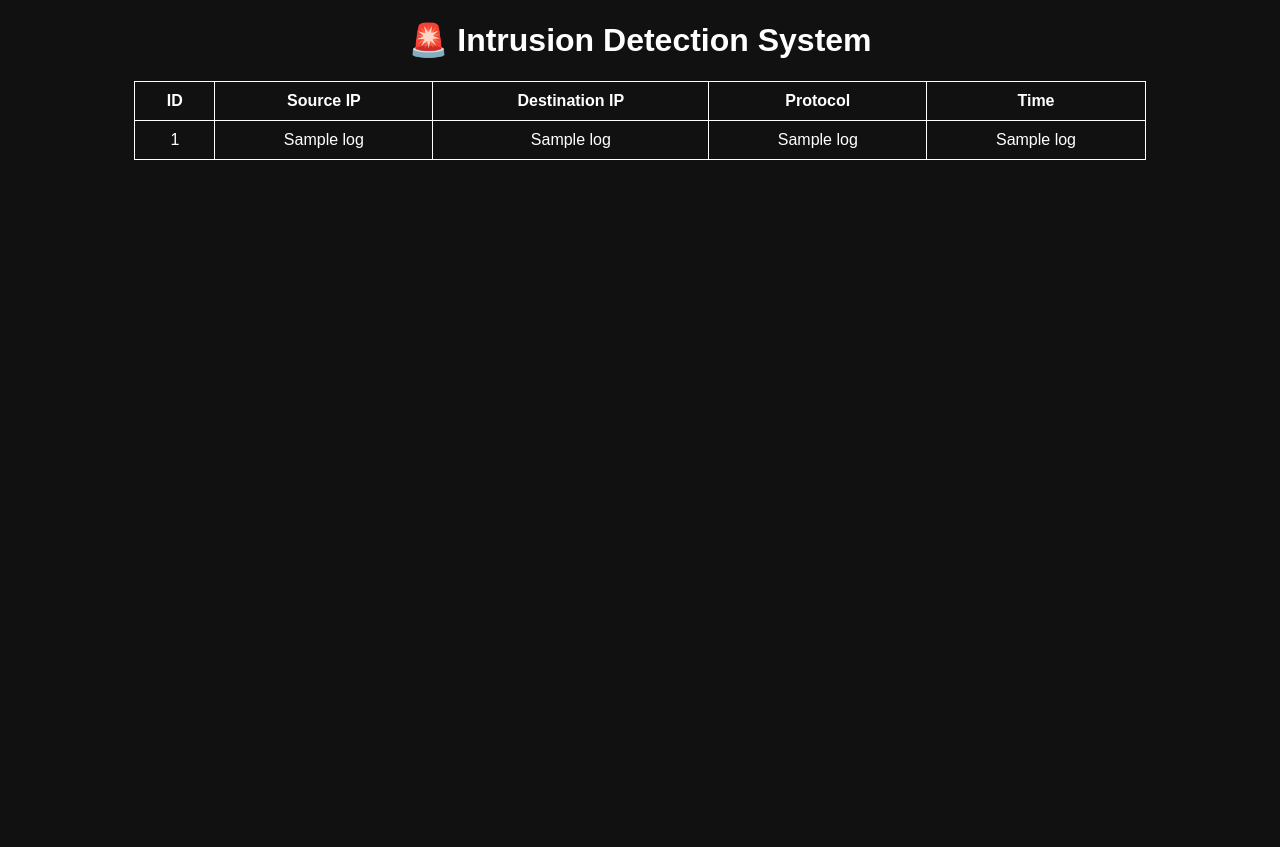
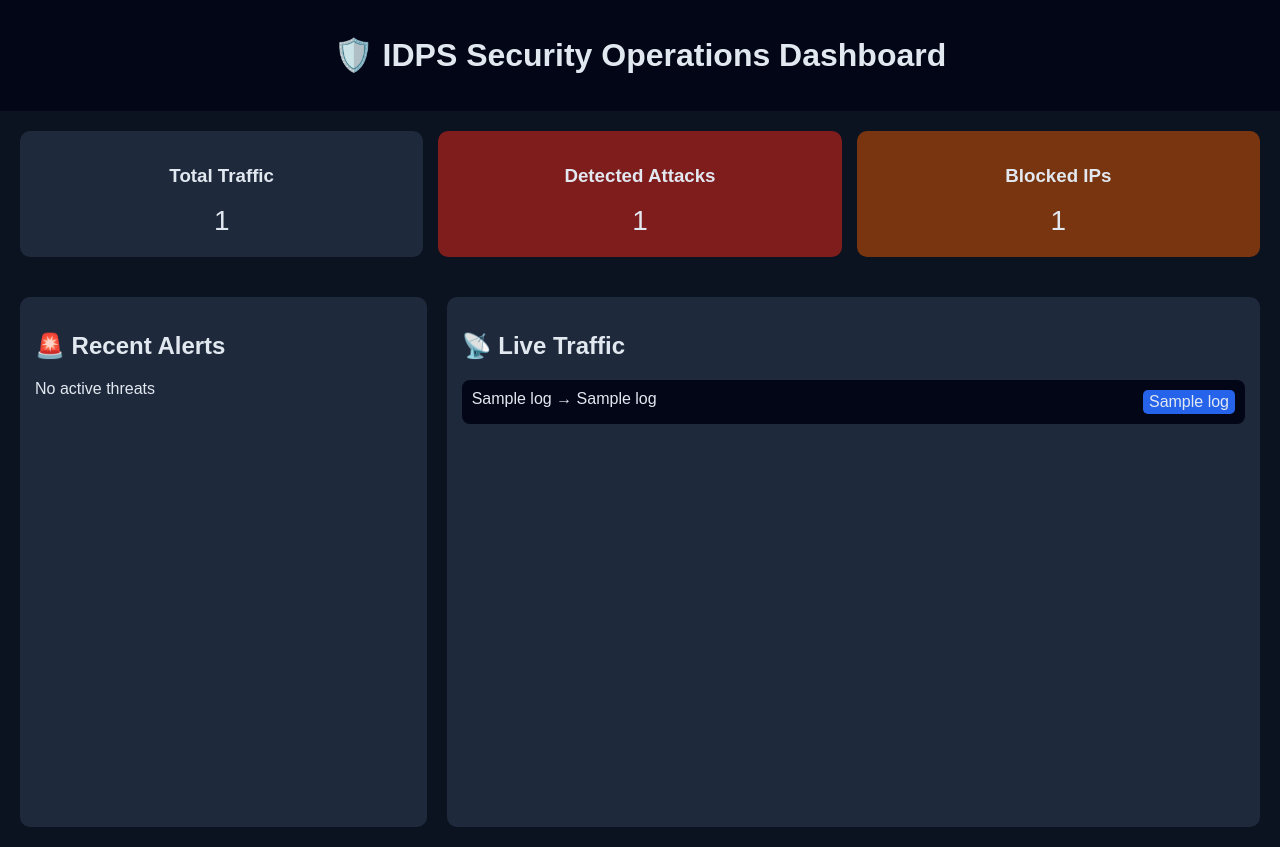
Before and after one commit to Vbhhacl/Smart-Intrusion-Detection-Prevention-System-IDPS-, a Flask app: template templates/index.html in a window 1280 px wide. Before the commit the page ends 160 px from the top, so only its background shows below. Run offline with Flask 3, Linux system fonts and the light colour scheme; the template is opened without the code that fills it: most values are stand-ins (such as "Sample title", 1, 10 or a date in 2020).

Commit message:
change in ui : converted table into sections

```diff
--- a/app.py
+++ b/app.py
@@ -1,6 +1,6 @@
 from flask import Flask, render_template
 from detection_engine import detect_attack
-from prevention_module import block_ip, alert_admin
+from prevention_module import block_ip, alert_admin, blocked_ips
 from database import get_logs, log_packet
 
 import threading
@@ -10,76 +10,56 @@ from datetime import datetime
 
 app = Flask(__name__)
 
-# -----------------------------
-# Dashboard Route
-# -----------------------------
 @app.route("/")
 def dashboard():
     logs = get_logs()
-    return render_template("index.html", logs=logs)
+
+    alerts = []
+    total_attacks = 0
+
+    for log in logs:
+        if "⚠" in log[3]:
+            alerts.append(log)
+            total_attacks += 1
+
+    return render_template(
+        "index.html",
+        logs=logs,
+        alerts=alerts[:10],
+        total_logs=len(logs),
+        total_attacks=total_attacks,
+        blocked_count=len(blocked_ips)
+    )
 
 
-# -----------------------------
-# Simulated Traffic Generator
-# -----------------------------
 def monitor():
-
-    print("Traffic monitoring started (simulation mode)...")
-
-    # Example IP pool
-    ips = [
-        "192.168.1.10",
-        "192.168.1.12",
-        "192.168.1.15",
-        "10.0.0.5",
-        "172.16.0.3"
-    ]
-
-    destinations = [
-        "192.168.1.1",
-        "192.168.1.2",
-        "192.168.1.3"
-    ]
-
-    protocols = [
-        "TCP",
-        "UDP",
-        "HTTP",
-        "HTTPS"
-    ]
+    ips = ["192.168.1.10","192.168.1.12","192.168.1.15","10.0.0.5","172.16.0.3"]
+    destinations = ["192.168.1.1","192.168.1.2","192.168.1.3"]
+    protocols = ["TCP","UDP","HTTP","HTTPS"]
 
     while True:
-
-        # Random traffic generation
         src_ip = random.choice(ips)
         dst_ip = random.choice(destinations)
-        protocol = random.choice(protocols)
+        base_protocol = random.choice(protocols)
         timestamp = datetime.now()
 
-        # Store packet log
-        log_packet(src_ip, dst_ip, protocol, timestamp)
-
-        # Detect attacks
         attack = detect_attack(src_ip)
 
         if attack:
+            protocol = f"{base_protocol} | ⚠ {attack}"
             block_ip(src_ip)
             alert_admin(f"{attack} detected from {src_ip}")
+        else:
+            protocol = base_protocol
 
-        # Print traffic in terminal
-        print(f"Traffic: {src_ip} → {dst_ip} | {protocol}")
+        log_packet(src_ip, dst_ip, protocol, timestamp)
 
-        # Traffic speed
         time.sleep(1)
 
 
-# -----------------------------
-# Run Flask + Monitor Thread
-# -----------------------------
 if __name__ == "__main__":
-
-    monitor_thread = threading.Thread(target=monitor)
-    monitor_thread.daemon = True
-    monitor_thread.start()
+    t = threading.Thread(target=monitor)
+    t.daemon = True
+    t.start()
 
     app.run(debug=True)
--- a/static/style.css
+++ b/static/style.css
@@ -1,17 +1,97 @@
 body {
+    margin: 0;
     font-family: Arial;
-    background: #111;
-    color: white;
+    background: #0b1220;
+    color: #e2e8f0;
+}
+
+/* HEADER */
+.header {
+    text-align: center;
+    padding: 15px;
+    background: #020617;
+}
+
+/* KPI */
+.kpi-container {
+    display: flex;
+    gap: 15px;
+    padding: 20px;
+}
+
+.kpi {
+    flex: 1;
+    background: #1e293b;
+    padding: 15px;
+    border-radius: 10px;
     text-align: center;
 }
 
-table {
-    width: 80%;
-    margin: auto;
-    border-collapse: collapse;
+.kpi p {
+    font-size: 28px;
+    margin: 5px;
 }
 
-th, td {
-    border: 1px solid white;
+.kpi.danger {
+    background: #7f1d1d;
+}
+
+.kpi.warning {
+    background: #78350f;
+}
+
+/* GRID */
+.grid {
+    display: grid;
+    grid-template-columns: 1fr 2fr;
+    gap: 20px;
+    padding: 20px;
+}
+
+/* PANELS */
+.panel {
+    background: #1e293b;
+    padding: 15px;
+    border-radius: 10px;
+    height: 500px;
+    overflow-y: auto;
+}
+
+/* ALERTS */
+.alert-card {
+    background: #7f1d1d;
     padding: 10px;
+    margin-bottom: 10px;
+    border-radius: 8px;
 }
+
+.small {
+    font-size: 12px;
+}
+
+.time {
+    font-size: 10px;
+    color: #cbd5f5;
+}
+
+/* EVENTS */
+.event {
+    display: flex;
+    justify-content: space-between;
+    background: #020617;
+    padding: 10px;
+    margin-bottom: 8px;
+    border-radius: 8px;
+}
+
+.event.attack {
+    border-left: 4px solid red;
+    background: #450a0a;
+}
+
+/* TAG */
+.tag {
+    background: #2563eb;
+    padding: 3px 6px;
+    border-radius: 5px;
+}
--- a/templates/index.html
+++ b/templates/index.html
@@ -1,30 +1,67 @@
 <!DOCTYPE html>
 <html>
 <head>
-    <title>IDPS Dashboard</title>
+    <title>IDPS SOC Dashboard</title>
     <link rel="stylesheet" href="/static/style.css">
+    <meta http-equiv="refresh" content="3">
 </head>
 <body>
-    <h1>🚨 Intrusion Detection System</h1>
 
-    <table>
-        <tr>
-            <th>ID</th>
-            <th>Source IP</th>
-            <th>Destination IP</th>
-            <th>Protocol</th>
-            <th>Time</th>
-        </tr>
+<div class="header">
+    <h1>🛡️ IDPS Security Operations Dashboard</h1>
+</div>
+
+<!-- KPI CARDS -->
+<div class="kpi-container">
+    <div class="kpi">
+        <h3>Total Traffic</h3>
+        <p>{{ total_logs }}</p>
+    </div>
+
+    <div class="kpi danger">
+        <h3>Detected Attacks</h3>
+        <p>{{ total_attacks }}</p>
+    </div>
+
+    <div class="kpi warning">
+        <h3>Blocked IPs</h3>
+        <p>{{ blocked_count }}</p>
+    </div>
+</div>
+
+<!-- MAIN GRID -->
+<div class="grid">
+
+    <!-- ALERT PANEL -->
+    <div class="panel">
+        <h2>🚨 Recent Alerts</h2>
+
+        {% if alerts %}
+            {% for log in alerts %}
+            <div class="alert-card">
+                <div><strong>{{ log[1] }}</strong></div>
+                <div class="small">{{ log[3] }}</div>
+                <div class="time">{{ log[4] }}</div>
+            </div>
+            {% endfor %}
+        {% else %}
+            <p>No active threats</p>
+        {% endif %}
+    </div>
+
+    <!-- LIVE STREAM -->
+    <div class="panel">
+        <h2>📡 Live Traffic</h2>
 
         {% for log in logs %}
-        <tr>
-            <td>{{log[0]}}</td>
-            <td>{{log[1]}}</td>
-            <td>{{log[2]}}</td>
-            <td>{{log[3]}}</td>
-            <td>{{log[4]}}</td>
-        </tr>
+        <div class="event {% if '⚠' in log[3] %}attack{% endif %}">
+            <span>{{ log[1] }} → {{ log[2] }}</span>
+            <span class="tag">{{ log[3] }}</span>
+        </div>
         {% endfor %}
-    </table>
+    </div>
+
+</div>
+
 </body>
 </html>
```
Also changed, not shown: detection_engine.py (+6 -16 lines), logs.db.
